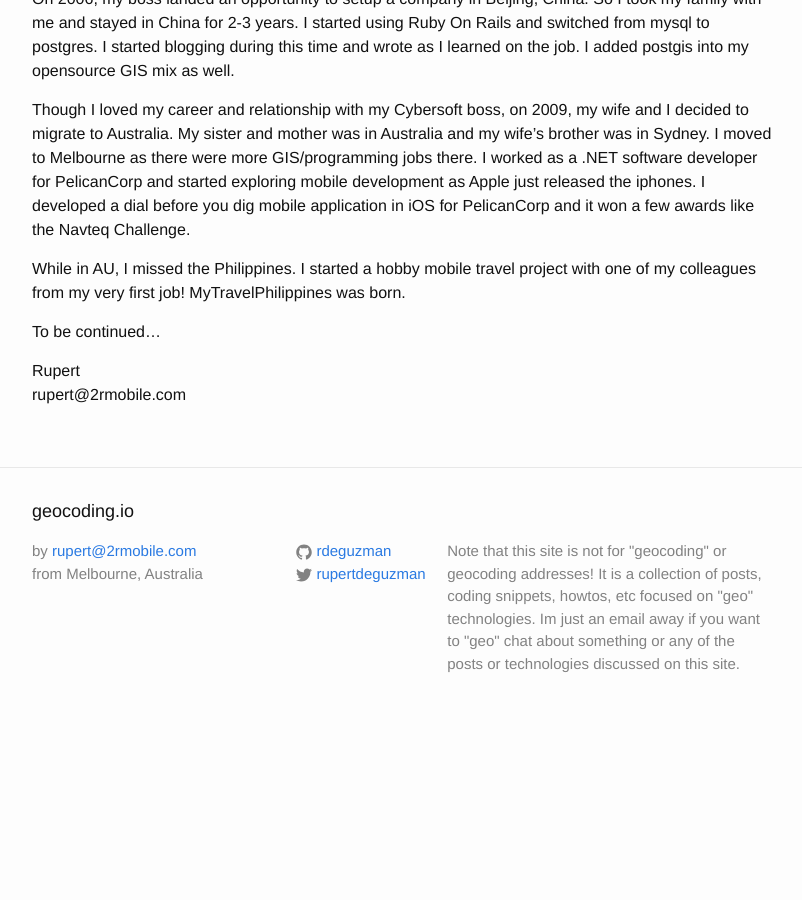
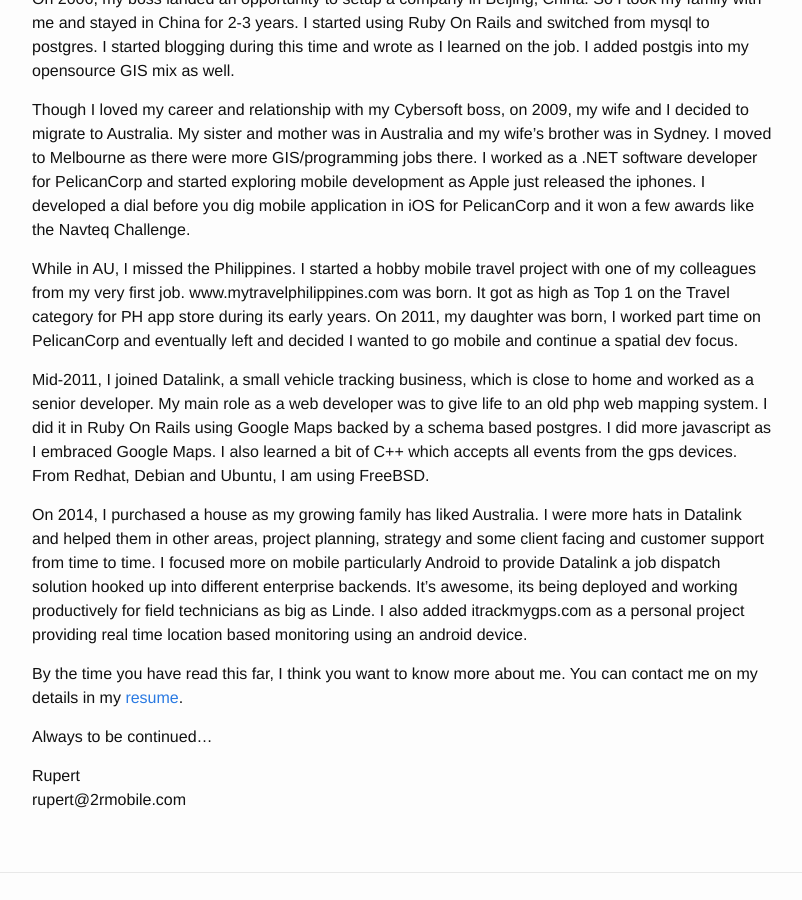
Before and after one commit to rdeguzman/rdeguzman.github.io, a Jekyll site: the page built from about.md, in a window 1280 px wide and 900 px high, scrolled down 1296 px. Shown: the whole window, without its empty margins (238-1040 px from the left). Built offline with Jekyll 4.4.1, drawn with Linux system fonts in a browser that asks for light colours; before the commit the page ends 2031 px from its top, so only the background shows below that.

Commit message:
Update About Me

```diff
--- a/about.md
+++ b/about.md
@@ -26,9 +26,16 @@
 
 Though I loved my career and relationship with my Cybersoft boss, on 2009, my wife and I decided to migrate to Australia. My sister and mother was in Australia and my wife's brother was in Sydney.  I moved to Melbourne as there were more GIS/programming jobs there. I worked as a .NET software developer for PelicanCorp and started exploring mobile development as Apple just released the iphones. I developed a dial before you dig mobile application in iOS for PelicanCorp and it won a few awards like the Navteq Challenge.
 
-While in AU, I missed the Philippines.  I started a hobby mobile travel project with one of my colleagues from my very first job!  MyTravelPhilippines was born.
+While in AU, I missed the Philippines.  I started a hobby mobile travel project with one of my colleagues from my very first job.  www.mytravelphilippines.com was born.  It got as high as Top 1 on the Travel category for PH app store during its early years.  On 2011, my daughter was born, I worked part time on PelicanCorp and eventually left and decided I wanted to go mobile and continue a spatial dev focus.
 
-To be continued...
+Mid-2011, I joined Datalink, a small vehicle tracking business, which is close to home and worked as a senior developer.  My main role as a web developer was to give life to an old php web mapping system.  I did it in Ruby On Rails using Google Maps backed by a schema based postgres.  I did more javascript as I embraced Google Maps.  I also learned a bit of C++ which accepts all events from the gps devices.  From Redhat, Debian and Ubuntu, I am using FreeBSD.
+
+On 2014, I purchased a house as my growing family has liked Australia.  I were more hats in Datalink and helped them in other areas, project planning, strategy and some client facing and customer support from time to time.  I focused more on mobile particularly Android to provide Datalink a job dispatch solution hooked up into different enterprise backends. It's awesome, its being deployed and working productively for field technicians as big as Linde.  I also added itrackmygps.com as a personal project providing real time location based monitoring using an android device.
+
+By the time you have read this far, I think you want to know more about me. You can contact me on my details in my [resume](/resume/).
+
+
+Always to be continued...
 
 
 Rupert
```
